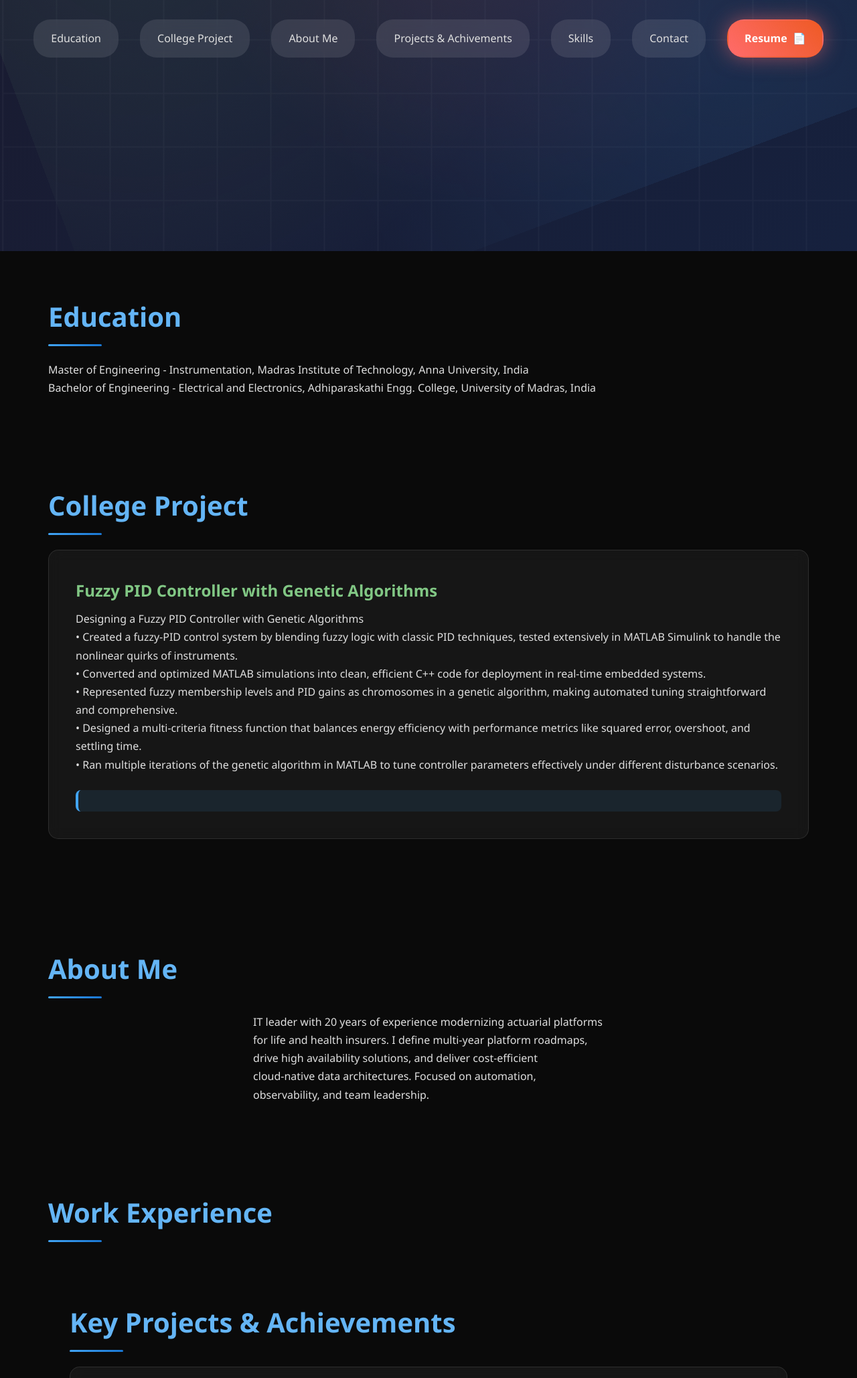
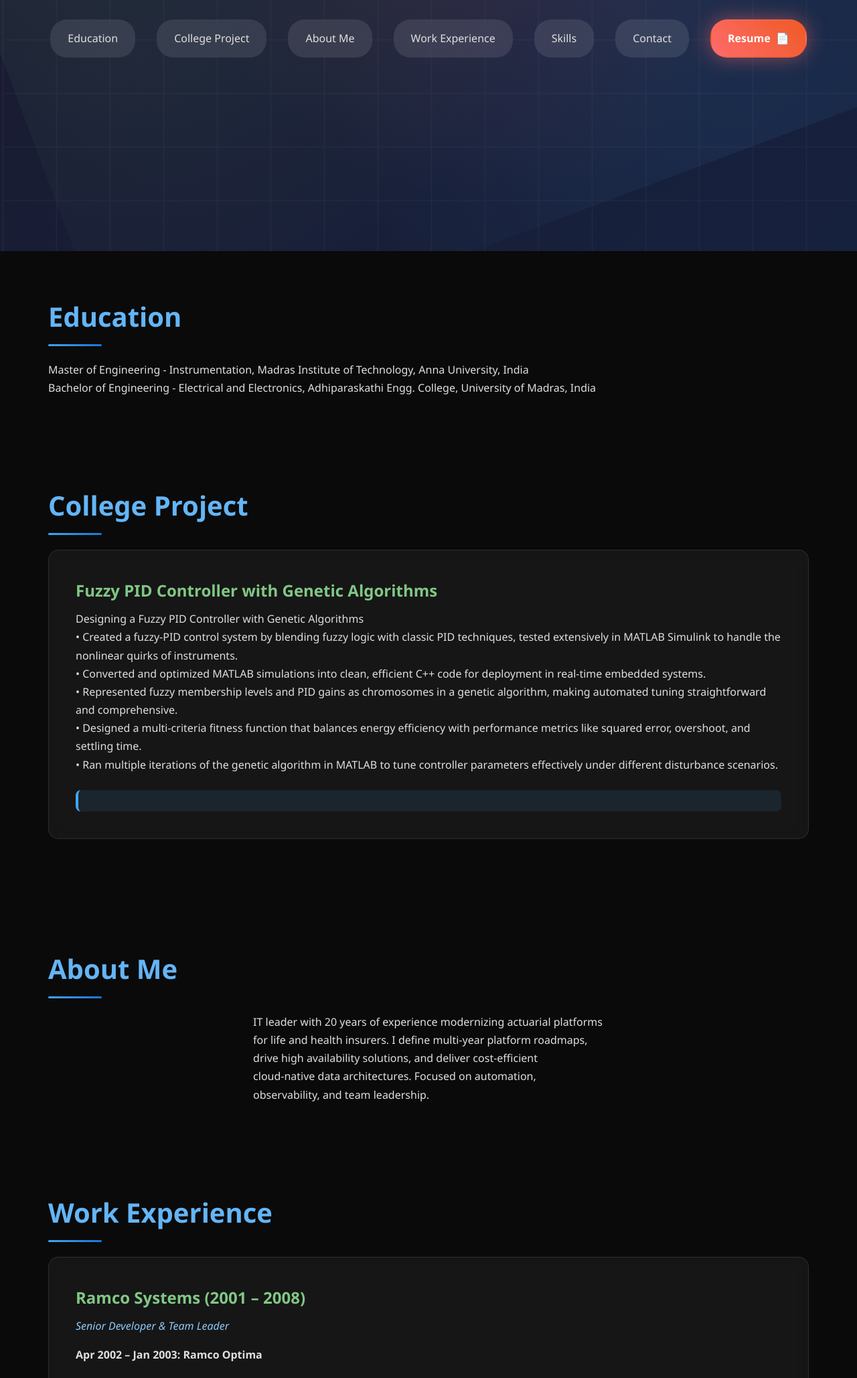
Before and after one commit to sbala2me/sbala2me.github.io, a plain HTML site: page index.html in a window 1280 px wide. Shown: the part 425-2483 px from the top of the page at 67% size. Drawn offline with Linux system fonts and the light colour scheme.

Commit message:
Update index.html

```diff
--- a/index.html
+++ b/index.html
@@ -586,7 +586,7 @@
     <a href="#education">Education</a>
     <a href="#projects">College Project</a>
     <a href="#about">About Me</a>
-    <a href="#project">Projects & Achivements</a>
+    <a href="#project">Work Experience</a>
     <a href="#skills">Skills</a>
     <a href="#contact">Contact</a>
     <a href="resume.pdf" target="_blank" class="nav-resume-btn">Resume</a>
@@ -625,9 +625,6 @@
 
 <section id="project" class="fade-in-section">
     <h2>Work Experience</h2>
-  <section id="project" class="fade-in-section">
-    <h2>Key Projects & Achievements</h2>
-
     <div class="project">
       <h3>Ramco Systems (2001 – 2008)</h3>
       <em>Senior Developer & Team Leader</em>
```
